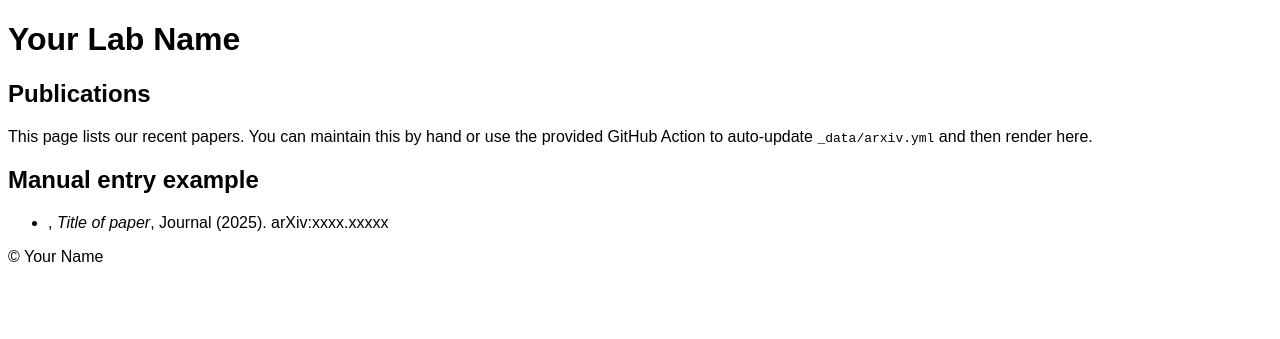
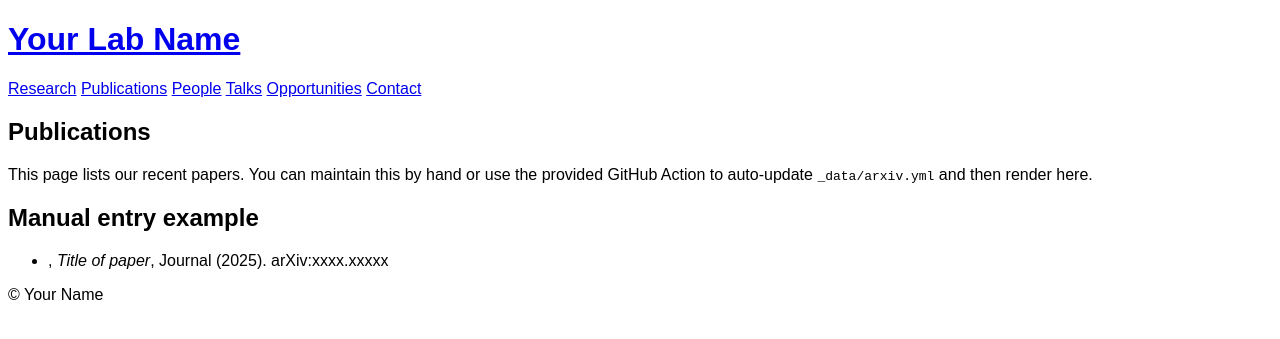
Before and after one commit to QuantumQ1/quantumq1.github.io, a Jekyll site: the page built from publications.md, in a window 1280 px wide. Shown: the top 339 px of the page. Built offline with Jekyll 4.4.1, drawn with Linux system fonts in a browser that asks for light colours.

Commit message:
Update header.html

```diff
--- a/_includes/header.html
+++ b/_includes/header.html
@@ -1 +1,13 @@
-<header><h1>{{ site.title }}</h1></header>
+<header class="site-header">
+  <div class="container header-inner">
+    <h1 class="lab-name"><a href="{{ '/' | relative_url }}">{{ site.title }}</a></h1>
+    <nav class="main-nav">
+      <a href="/research/">Research</a>
+      <a href="/publications/">Publications</a>
+      <a href="/people/">People</a>
+      <a href="/talks/">Talks</a>
+      <a href="/opportunities/">Opportunities</a>
+      <a href="/contact/">Contact</a>
+    </nav>
+  </div>
+</header>
```
